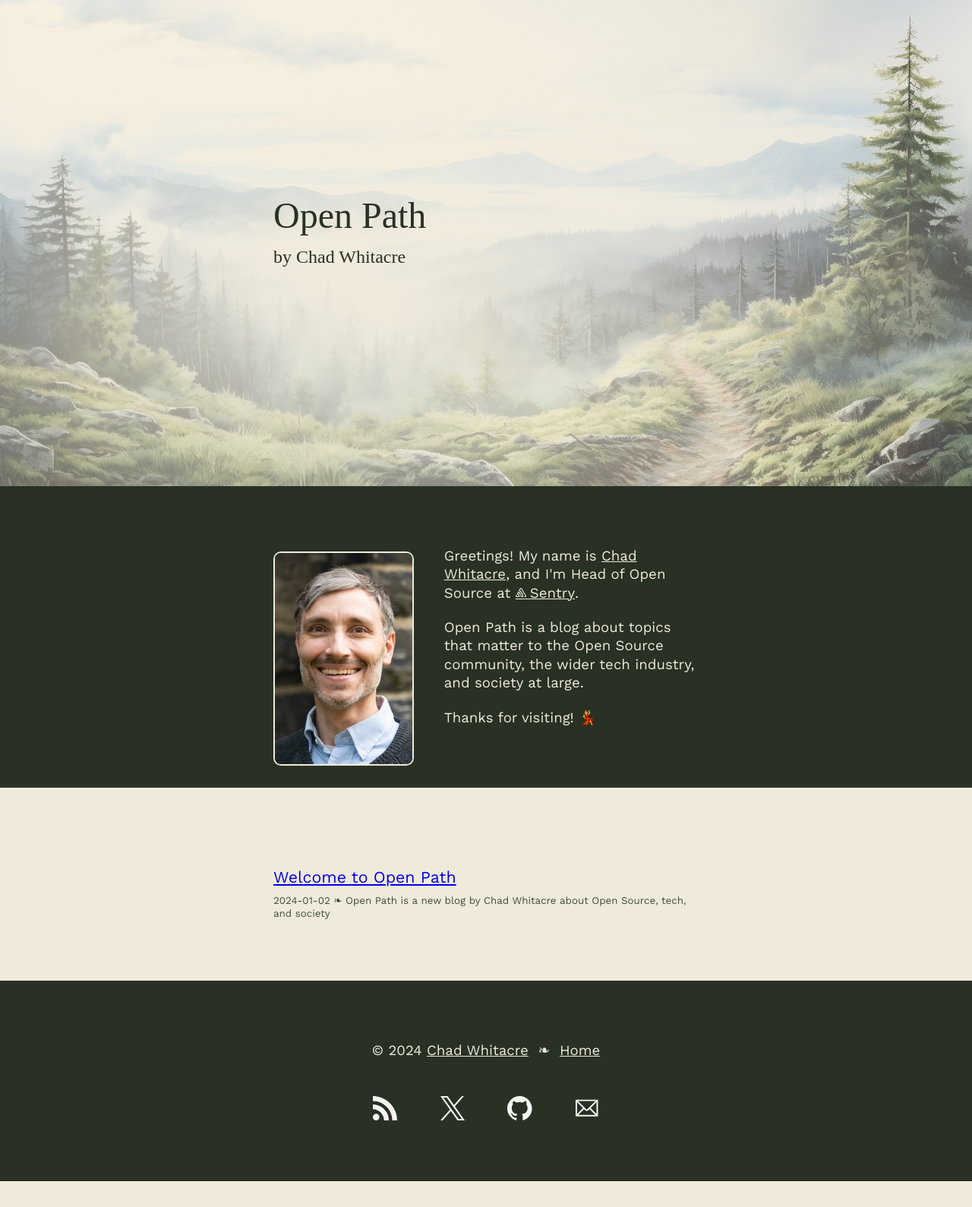
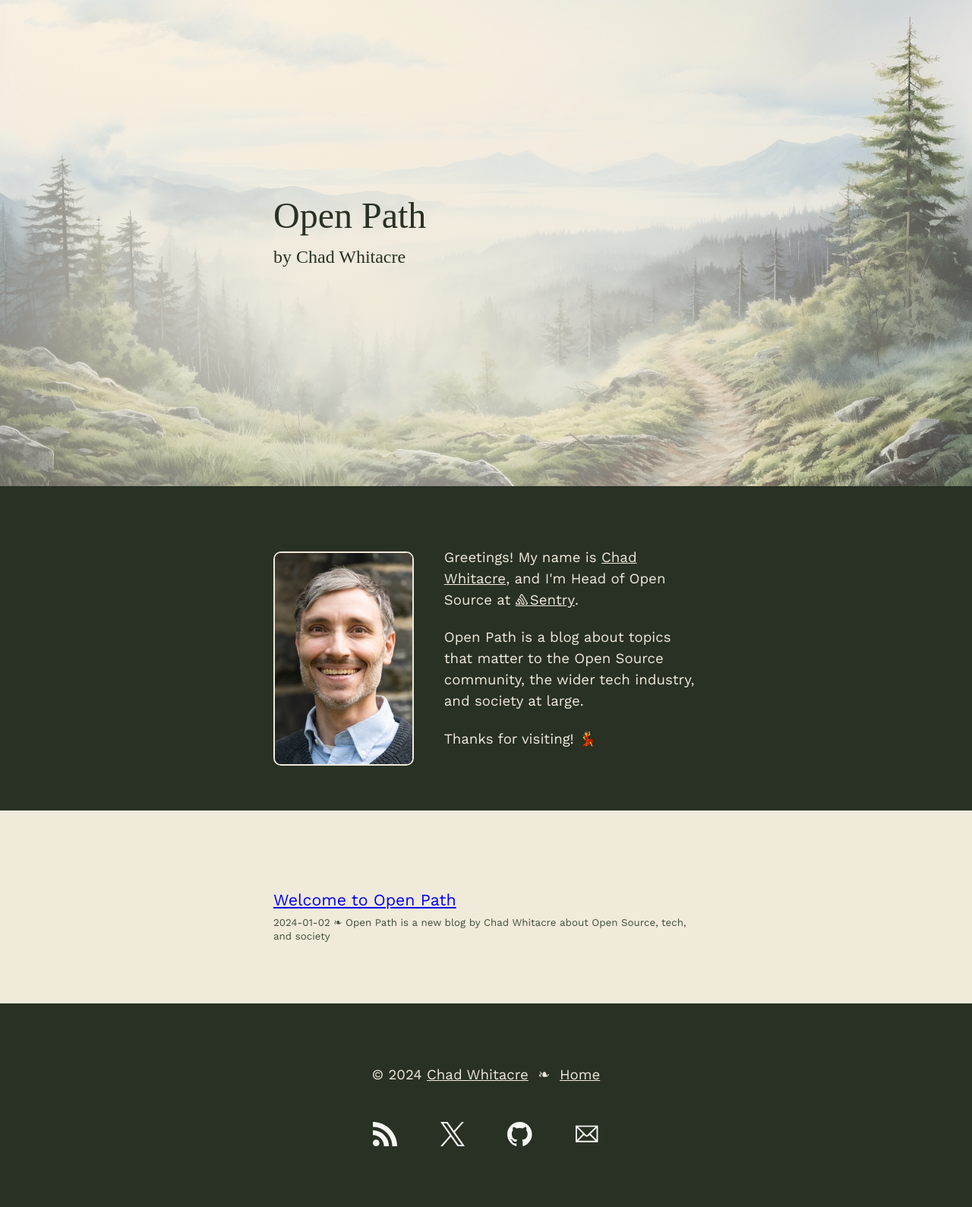
Before and after one commit to chadwhitacre/openpath, a Jekyll site: the page built from index.html, in a window 1280 px wide. Shown: the whole page at 76% size. Built offline with Jekyll 4.4.1, drawn with Linux system fonts in a browser that asks for light colours; some web fonts are replaced; before the commit the page ends 1555 px from its top, so only the background shows below that.

Commit message:
Oops, not this

```diff
--- a/assets/style.scss
+++ b/assets/style.scss
@@ -35,7 +35,7 @@ considered principal words and are capitalized.
 
 body {
   font:
-    normal 14pt/130% "Work Sans",
+    normal 14pt/150% "Work Sans",
     sans-serif;
 
   &.homepage {
```
